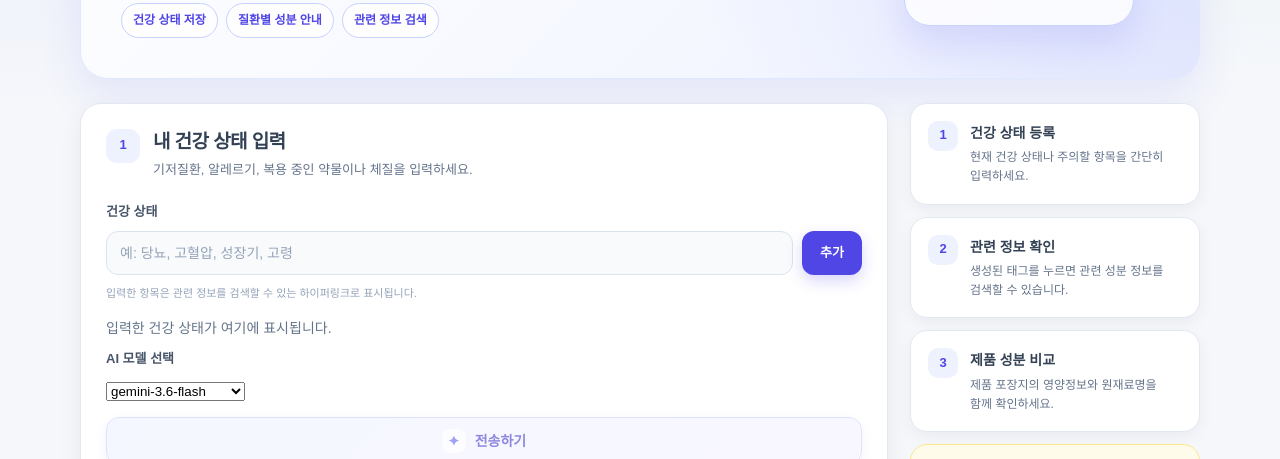
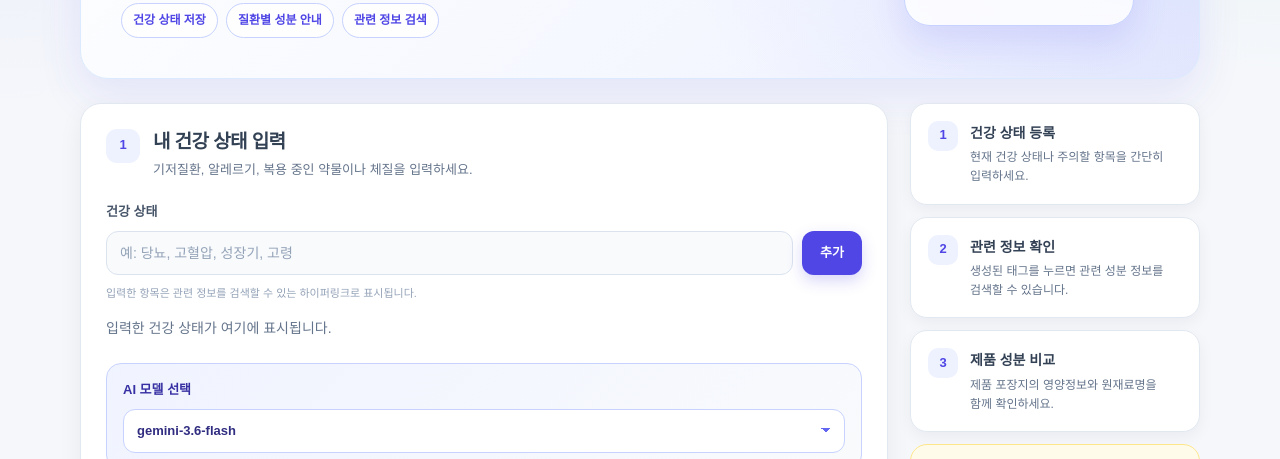
Before and after one commit to gux18/FiltEat, a website: page guide/guide.html in a window 1280 px wide. Shown: the part 321-780 px from the top of the page. Drawn offline with Linux system fonts and the light colour scheme.

Commit message:
Update style.css

```diff
--- a/style.css
+++ b/style.css
@@ -3147,6 +3147,111 @@ button.secondary:hover,
 }
 
 /* ========================================
+   건강 가이드 AI 모델 선택
+======================================== */
+
+.guide-model-select-wrap {
+  margin-top: 14px;
+  margin-bottom: 18px;
+  padding: 16px;
+
+  border: 1px solid #c7d2fe;
+  border-radius: 15px;
+
+  background:
+    linear-gradient(
+      135deg,
+      rgba(238, 242, 255, 0.88),
+      rgba(248, 250, 252, 0.96)
+    );
+}
+
+/* 기존 guide-input-label 스타일을 조금 보완 */
+.guide-model-select-wrap .guide-input-label {
+  display: block;
+  margin-bottom: 8px;
+
+  color: #3730a3;
+  font-size: 13px;
+  font-weight: 700;
+}
+
+.guide-model-select {
+  width: 100%;
+  min-height: 44px;
+
+  padding: 10px 42px 10px 13px;
+
+  border: 1px solid #c7d2fe;
+  border-radius: 12px;
+
+  background-color: #ffffff;
+  color: #312e81;
+
+  font-size: 13px;
+  font-weight: 600;
+
+  cursor: pointer;
+  outline: none;
+
+  /* 기본 화살표 제거 */
+  appearance: none;
+  -webkit-appearance: none;
+
+  /* 사용자 지정 화살표 */
+  background-image:
+    linear-gradient(
+      45deg,
+      transparent 50%,
+      #6366f1 50%
+    ),
+    linear-gradient(
+      135deg,
+      #6366f1 50%,
+      transparent 50%
+    );
+
+  background-position:
+    calc(100% - 18px) 18px,
+    calc(100% - 13px) 18px;
+
+  background-size:
+    5px 5px,
+    5px 5px;
+
+  background-repeat: no-repeat;
+
+  transition:
+    border-color 0.2s ease,
+    box-shadow 0.2s ease,
+    background-color 0.2s ease;
+}
+
+.guide-model-select:hover {
+  border-color: #a5b4fc;
+  background-color: #fafaff;
+}
+
+.guide-model-select:focus {
+  border-color: #818cf8;
+  background-color: #ffffff;
+
+  box-shadow:
+    0 0 0 4px rgba(99, 102, 241, 0.12);
+}
+
+.guide-model-select:disabled {
+  cursor: not-allowed;
+  opacity: 0.6;
+  background-color: #f1f5f9;
+}
+
+.guide-model-select option {
+  background: #ffffff;
+  color: #1e293b;
+}
+
+/* ========================================
    게시판 검색
 ======================================== */
 
```
